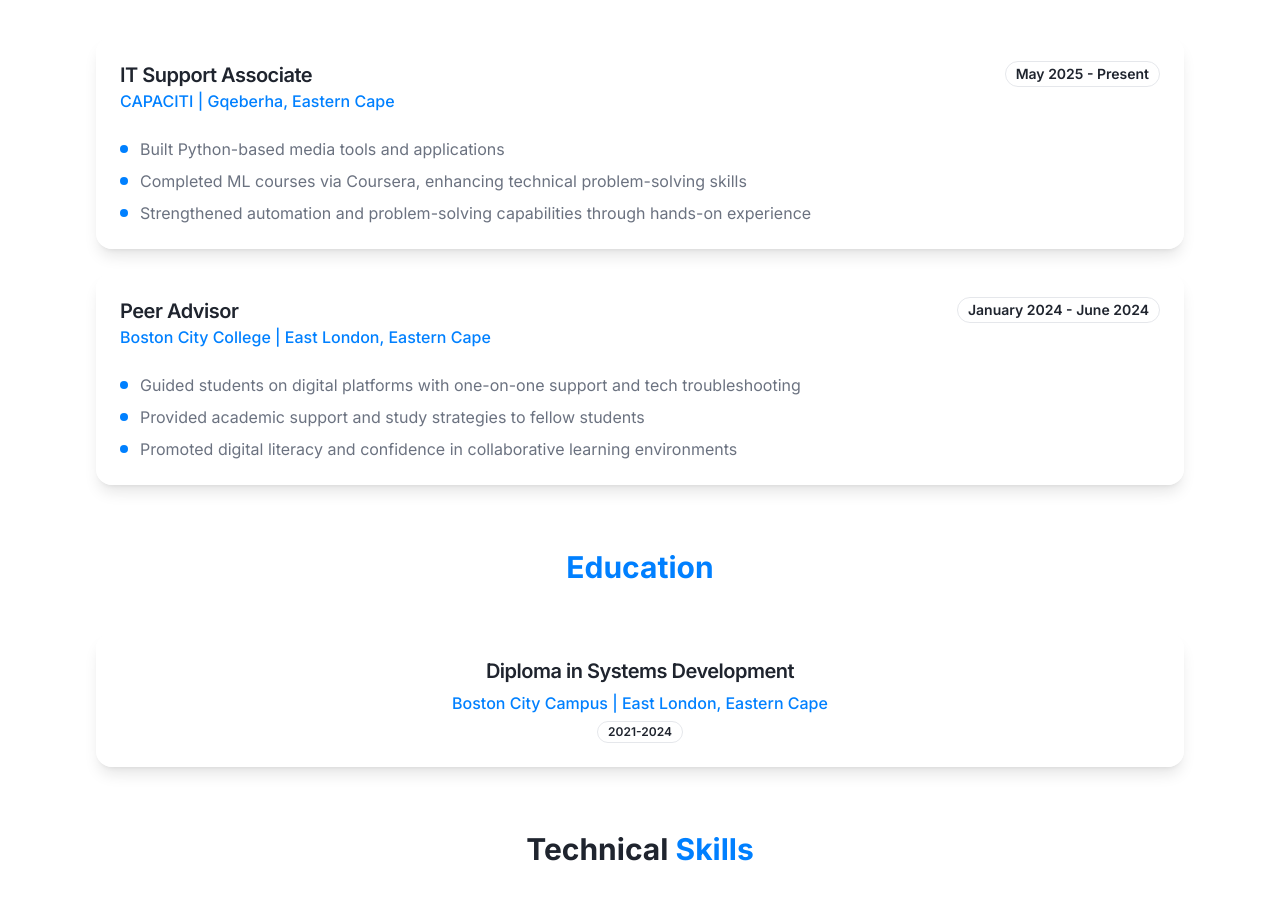
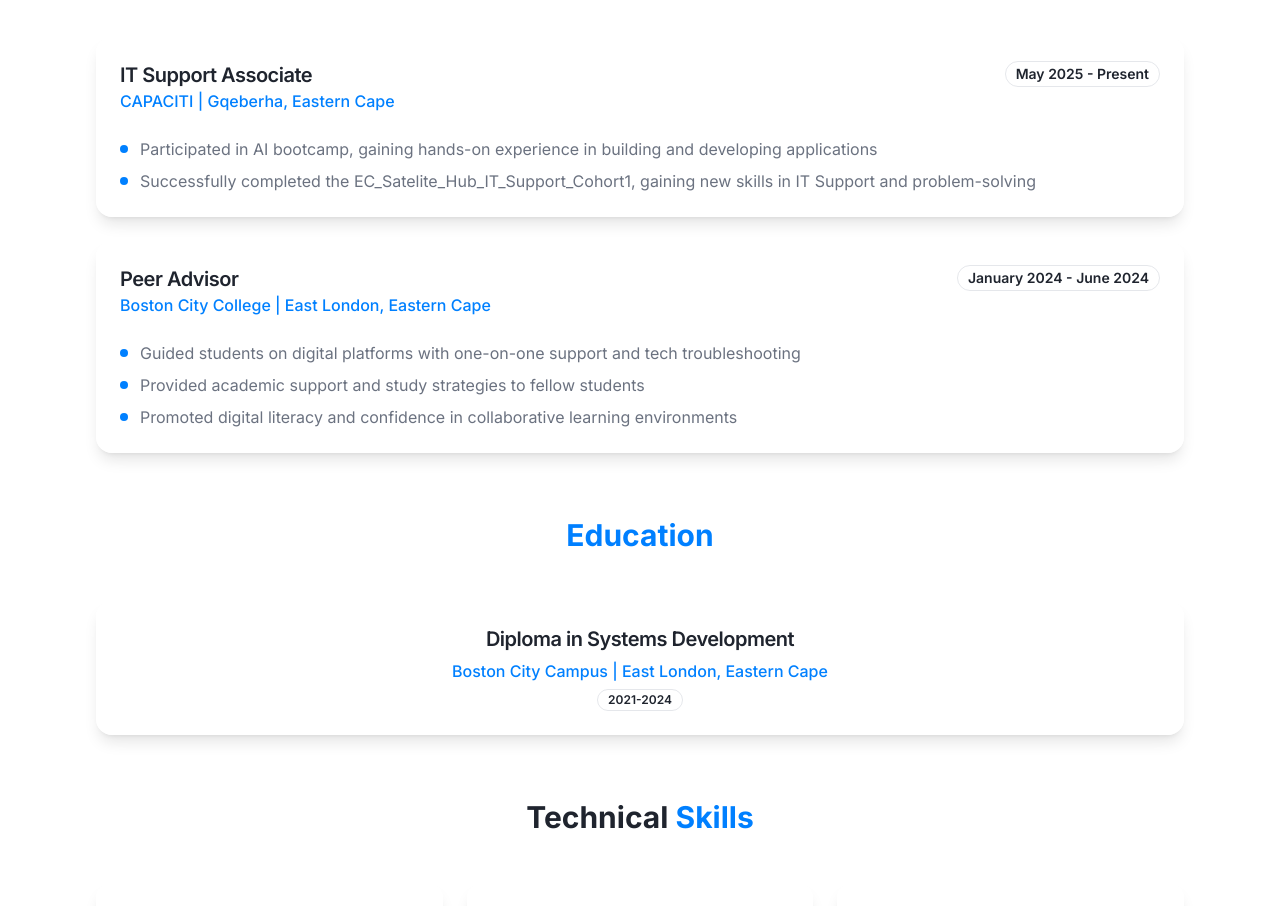
Before and after one commit to Phumzas/stellar-profile-craft-53, a React (Vite) app: page /about in a window 1280 px wide. Shown: the part 1020-1926 px from the top of the page. Built offline with nearby package versions, Linux system fonts and the light colour scheme.

Commit message:
Update Professional Experience

```diff
--- a/src/pages/About.tsx
+++ b/src/pages/About.tsx
@@ -43,9 +43,8 @@ const experience = [
     company: "CAPACITI | Gqeberha, Eastern Cape",
     period: "May 2025 - Present",
     achievements: [
-      "Built Python-based media tools and applications",
-      "Completed ML courses via Coursera, enhancing technical problem-solving skills",
-      "Strengthened automation and problem-solving capabilities through hands-on experience"
+      "Participated in AI bootcamp, gaining hands-on experience in building and developing applications",
+      "Successfully completed the EC_Satelite_Hub_IT_Support_Cohort1, gaining new skills in IT Support and problem-solving"
     ]
   },
   {
```
